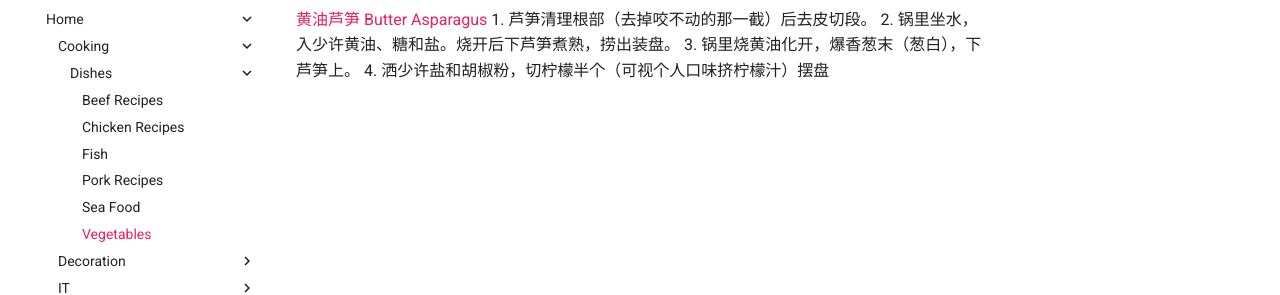
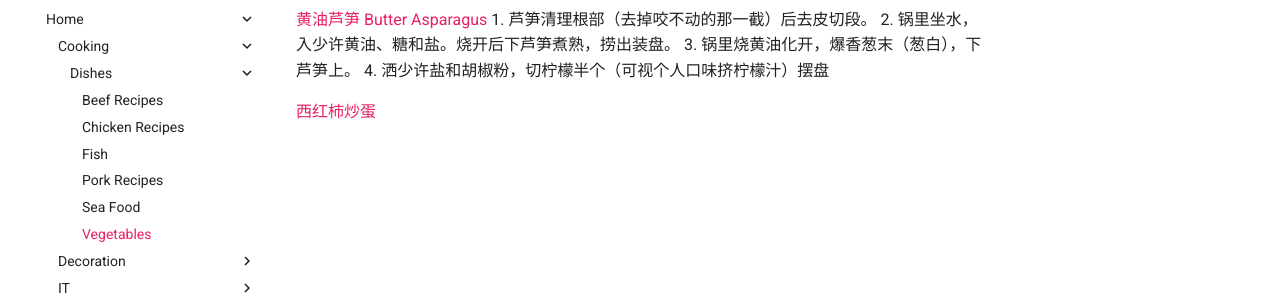
Before and after one commit to macsymgit/obsidian, an MkDocs documentation site: the page built from docs/Home/Cooking/Dishes/Vegetables.md, in a window 1280 px wide. Shown: the part 173-468 px from the top of the page. Built offline with MkDocs 1.6.1 and Material for MkDocs 9.7.7, drawn with Linux system fonts in a browser that asks for light colours.

Commit message:
vault backup: 2023-05-03 17:39:30

```diff
--- a/docs/Home/Cooking/Dishes/Vegetables.md
+++ b/docs/Home/Cooking/Dishes/Vegetables.md
@@ -3,3 +3,5 @@
 2. 锅里坐水，入少许黄油、糖和盐。烧开后下芦笋煮熟，捞出装盘。
 3. 锅里烧黄油化开，爆香葱末（葱白），下芦笋上。
 4. 洒少许盐和胡椒粉，切柠檬半个（可视个人口味挤柠檬汁）摆盘
+
+[西红柿炒蛋](https://www.youtube.com/watch?v=k_YkQSTvjLk)
```
Also changed, not shown: 1 other file.
